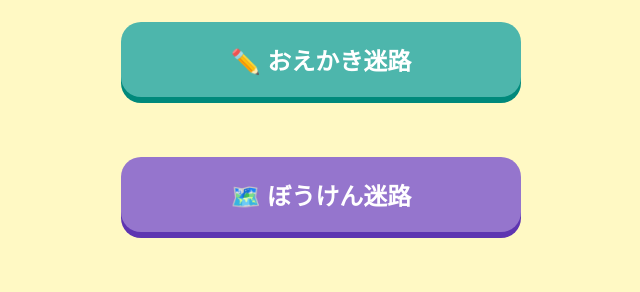
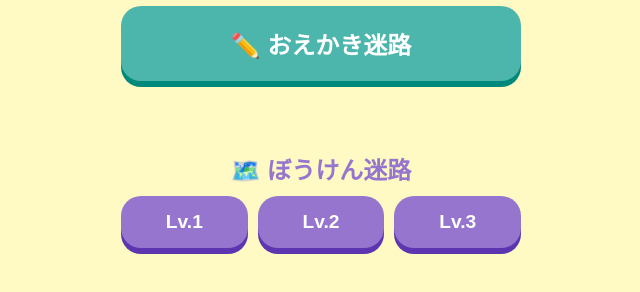
Before and after one commit to botanpi001/kids-maze-adventure, a plain HTML site: page index.html in a window 1280 px wide. Shown: the part 344-636 px from the top of the page, without its empty margins (319-959 px from the left). Drawn offline with Linux system fonts and the light colour scheme.

Commit message:
Update: Added level selection menu and milestone celebrations

```diff
--- a/index.html
+++ b/index.html
@@ -60,6 +60,12 @@
         .mode-btn:active {
             transform: translateY(4px);
             box-shadow: 0 2px 0 #00897B;
+        }
+
+        .mode-btn.small {
+            padding: 15px 10px;
+            font-size: 1.2rem;
+            flex: 1;
         }
 
         .mode-btn.purple {
@@ -259,8 +265,15 @@
     <div id="menu">
         <h1>🐶 知育迷路 🍎</h1>
         <button class="mode-btn" onclick="startGame('A')">✏️ おえかき迷路</button>
-        <div style="height: 20px;"></div>
-        <button class="mode-btn purple" onclick="startGame('B')">🗺️ ぼうけん迷路</button>
+
+        <div style="margin-top: 30px; width: 100%;">
+            <h2 style="color: #9575CD; margin-bottom: 10px; font-size: 1.5rem;">🗺️ ぼうけん迷路</h2>
+            <div style="display: flex; gap: 10px; justify-content: center;">
+                <button class="mode-btn purple small" onclick="startGame('B', 1)">Lv.1</button>
+                <button class="mode-btn purple small" onclick="startGame('B', 11)">Lv.2</button>
+                <button class="mode-btn purple small" onclick="startGame('B', 21)">Lv.3</button>
+            </div>
+        </div>
     </div>
 
     <!-- ゲーム画面 -->
```
